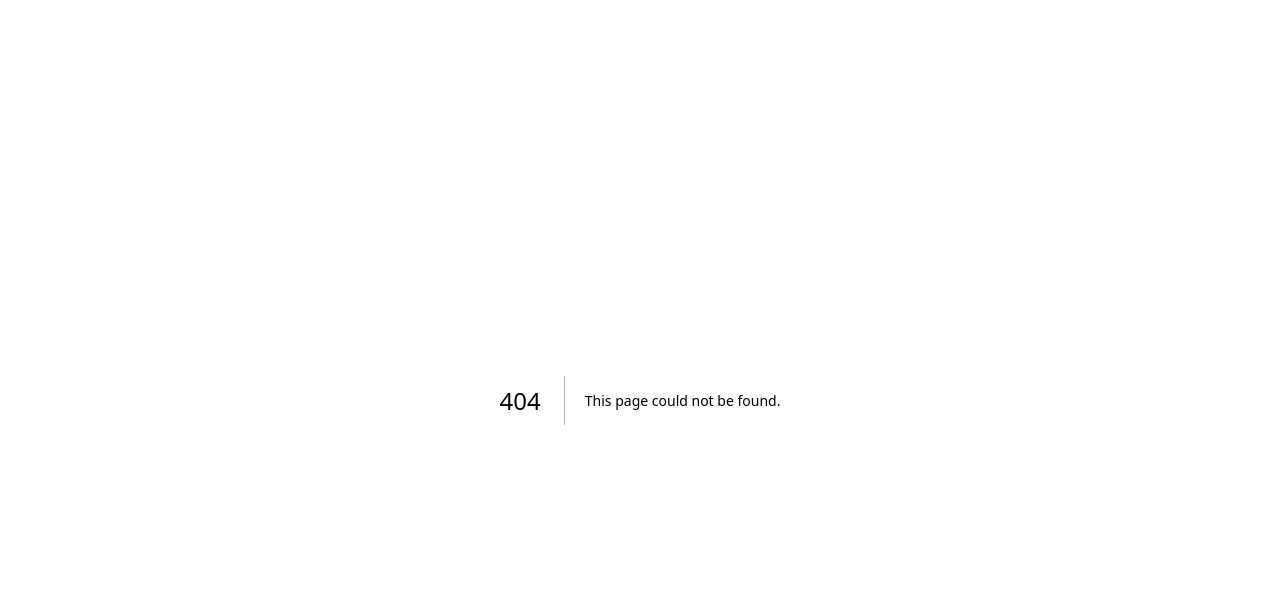
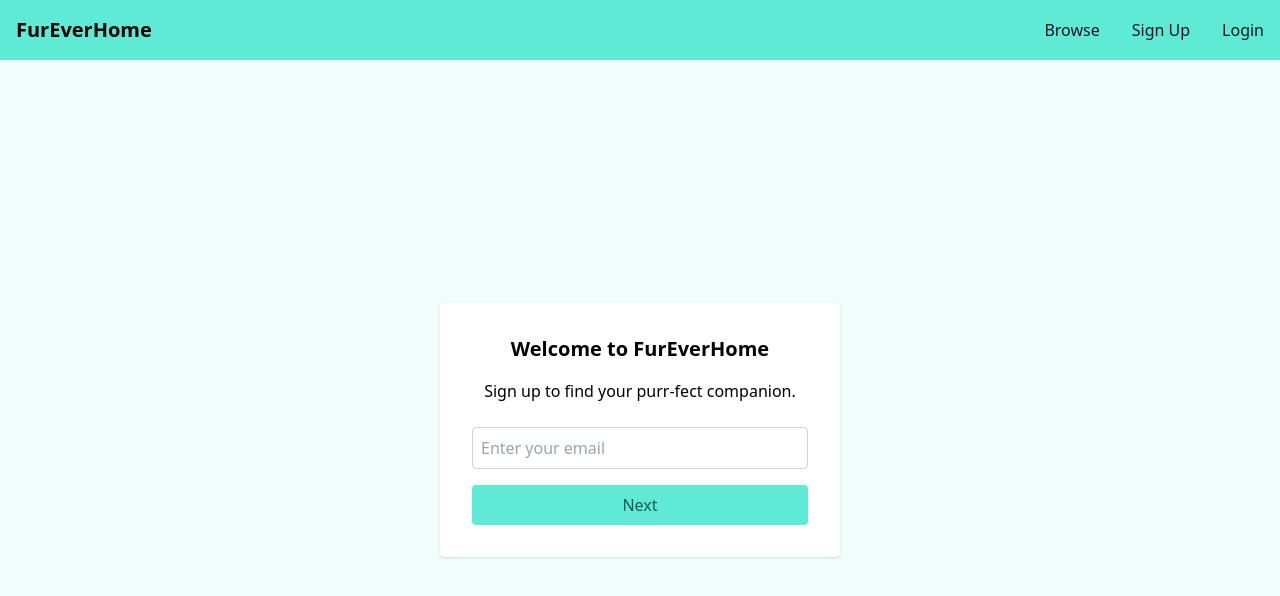
Before and after one commit to hockjootan/cat-adoption-web, a Next.js app: page /sign-up in a window 1280 px wide. Before the commit this address had no page. Shown: the top 596 px of the page. Built offline with nearby package versions, Linux system fonts and the light colour scheme.

Commit message:
feat: sign up page

```diff
--- /dev/null
+++ b/src/components/SignUpForm/EmailStep.tsx
@@ -0,0 +1,53 @@
+import { useForm, SubmitHandler, Controller } from "react-hook-form";
+import Input from "src/components/common/Input";
+import Button from "src/components/common/Button";
+
+interface EmailStepProps {
+  formData: any;
+  setFormData: (data: any) => void;
+  nextStep: () => void;
+}
+
+const EmailStep: React.FC<EmailStepProps> = ({
+  formData,
+  setFormData,
+  nextStep,
+}) => {
+  const {
+    control,
+    handleSubmit,
+    formState: { errors },
+  } = useForm({
+    defaultValues: formData,
+  });
+
+  const onSubmit: SubmitHandler<any> = (data) => {
+    setFormData(data);
+    nextStep();
+  };
+
+  return (
+    <form onSubmit={handleSubmit(onSubmit)} className="w-full">
+      <Controller
+        name="email"
+        control={control}
+        rules={{
+          required: "Email is required",
+        }}
+        render={({ field }) => (
+          <Input
+            label=""
+            placeholder="Enter your email"
+            error={errors.email && (errors.email.message as string)}
+            {...field}
+          />
+        )}
+      />
+      <Button className="w-full" type="submit" variant="secondary">
+        Next
+      </Button>
+    </form>
+  );
+};
+
+export default EmailStep;
--- /dev/null
+++ b/src/components/SignUpForm/NamePasswordStep.tsx
@@ -0,0 +1,65 @@
+import { useForm, SubmitHandler, Controller } from "react-hook-form";
+import Input from "src/components/common/Input";
+import Button from "src/components/common/Button";
+
+interface NamePasswordStepProps {
+  formData: any;
+  submitForm: (data: any) => void;
+}
+
+const NamePasswordStep: React.FC<NamePasswordStepProps> = ({
+  formData,
+  submitForm,
+}) => {
+  const {
+    control,
+    handleSubmit,
+    formState: { errors },
+  } = useForm({
+    defaultValues: formData,
+  });
+
+  const onSubmit: SubmitHandler<any> = (data) => {
+    submitForm(data);
+  };
+
+  return (
+    <form onSubmit={handleSubmit(onSubmit)} className="w-full">
+      <Controller
+        name="name"
+        control={control}
+        rules={{
+          required: "Name is required",
+        }}
+        render={({ field }) => (
+          <Input
+            label=""
+            placeholder="Enter your name"
+            error={errors.name && (errors.name.message as string)}
+            {...field}
+          />
+        )}
+      />
+      <Controller
+        name="password"
+        control={control}
+        rules={{
+          required: "Password is required",
+        }}
+        render={({ field }) => (
+          <Input
+            label=""
+            placeholder="Enter your password"
+            error={errors.password && (errors.password.message as string)}
+            {...field}
+          />
+        )}
+      />
+      <Button className="w-full" type="submit" variant="primary">
+        Sign Up
+      </Button>
+    </form>
+  );
+};
+
+export default NamePasswordStep;
--- /dev/null
+++ b/src/components/SignUpForm/SubmissionStep.tsx
@@ -0,0 +1,12 @@
+import Button from "src/components/common/Button";
+
+const SubmissionStep: React.FC = () => {
+  return (
+    <div className="w-full">
+      <p className="mb-4">Your account is created successfully.</p>
+      <Button onClick={() => console.log("Go to Login")}>Go to Login</Button>
+    </div>
+  );
+};
+
+export default SubmissionStep;
--- a/src/containers/LoginForm.tsx
+++ b/src/containers/LoginForm.tsx
@@ -4,7 +4,7 @@ import { useForm, Controller, SubmitHandler } from "react-hook-form";
 import Input from "src/components/common/Input";
 import Button from "src/components/common/Button";
 
-const AdoptionForm: React.FC = () => {
+const LoginForm: React.FC = () => {
   const [formData, setFormData] = useState({
     email: "",
     password: "",
@@ -25,7 +25,7 @@ const AdoptionForm: React.FC = () => {
     <form onSubmit={handleSubmit(onSubmit)}>
       <div className="bg-white w-1/2 min-w-[400px] max-w-[600px] shadow rounded flex flex-col p-8 items-center">
         <h1 className="text-xl font-bold mb-4">Welcome to FurEverHome</h1>
-        <p className="mb-4">Sign up to find your purr-fect companion.</p>
+        <p className="mb-4">Where you find your purr-fect companion.</p>
         <div className="w-full">
           <Controller
             name="email"
@@ -69,4 +69,4 @@ const AdoptionForm: React.FC = () => {
   );
 };
 
-export default AdoptionForm;
+export default LoginForm;
--- /dev/null
+++ b/src/containers/SignUpForm.tsx
@@ -0,0 +1,41 @@
+import { useState } from "react";
+import { SubmitHandler } from "react-hook-form";
+
+import EmailStep from "src/components/SignUpForm/EmailStep";
+import NamePasswordStep from "src/components/SignUpForm/NamePasswordStep";
+import SubmissionStep from "src/components/SignUpForm/SubmissionStep";
+
+const SignUpForm: React.FC = () => {
+  const [formData, setFormData] = useState({
+    email: "",
+    name: "",
+    password: "",
+  });
+  const [step, setStep] = useState(1);
+
+  const nextStep = () => setStep((prevStep) => prevStep + 1);
+
+  const submitForm: SubmitHandler<any> = (data) => {
+    console.log(data);
+  };
+
+  return (
+    <div className="bg-white min-w-[400px] shadow rounded flex flex-col p-8 items-center">
+      <h1 className="text-xl font-bold mb-4">Welcome to FurEverHome</h1>
+      <p className="mb-4">Sign up to find your purr-fect companion.</p>
+      {step === 1 && (
+        <EmailStep
+          formData={formData}
+          setFormData={setFormData}
+          nextStep={nextStep}
+        />
+      )}
+      {step === 2 && (
+        <NamePasswordStep formData={formData} submitForm={submitForm} />
+      )}
+      {step === 3 && <SubmissionStep />}
+    </div>
+  );
+};
+
+export default SignUpForm;
--- /dev/null
+++ b/src/pages/sign-up.tsx
@@ -0,0 +1,15 @@
+import Header from "src/components/Header";
+import SignUpForm from "../containers/SignUpForm";
+
+const SignUp: React.FC = () => {
+  return (
+    <div className="min-h-screen flex flex-col">
+      <Header />
+      <div className="flex-1 bg-teal-50 w-full flex justify-center items-center">
+        <SignUpForm />
+      </div>
+    </div>
+  );
+};
+
+export default SignUp;
```
